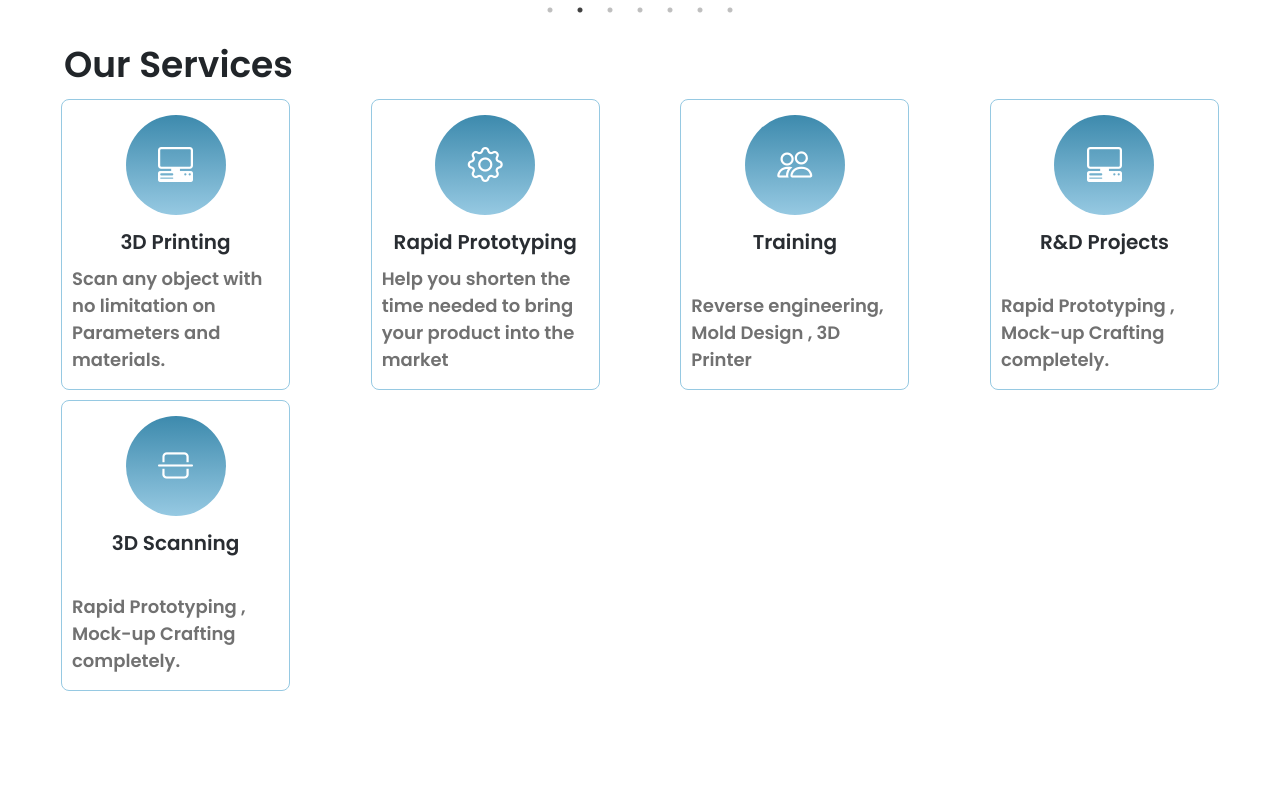
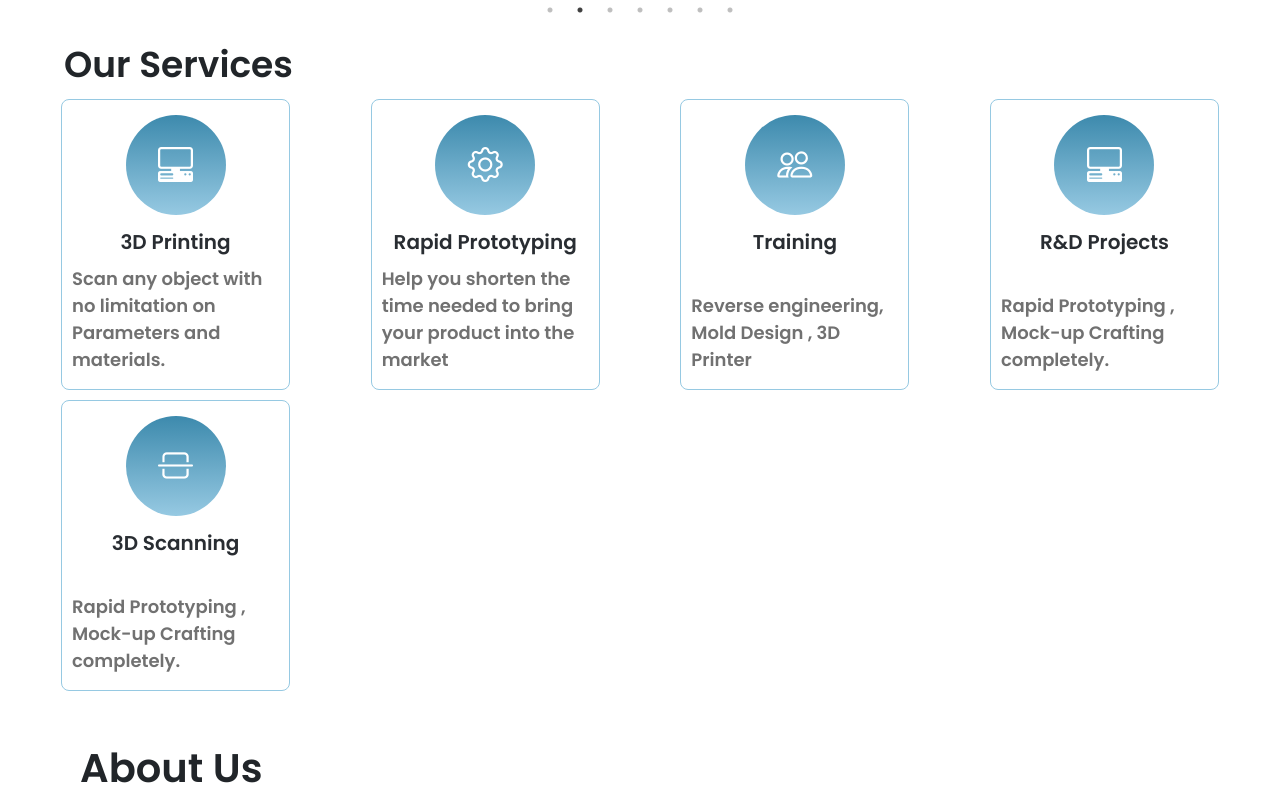
Before and after one commit to ahmed22362/cubeart, a Next.js app: page / in a window 1280 px wide. Shown: the part 1806-2606 px from the top of the page. Before the commit the page ends 2550 px from the top, so only its background shows below. Built offline with nearby package versions, Linux system fonts and the light colour scheme.

Commit message:
the last updated

```diff
--- a/app/page.js
+++ b/app/page.js
@@ -1,5 +1,5 @@
 import './page.module.css'
-import { MyCarsouel, OurService, ProductDiscSlider, ProductSlider } from '@/components'
+import { AboutUs, MyCarsouel, OurService, ProductDiscSlider, ProductSlider } from '@/components'
 
 export default function Home() {
   return (
@@ -14,6 +14,9 @@ export default function Home() {
         <div className='px-2'>
           <OurService />
         </div>
+        <div className='px10'>
+          <AboutUs />
+        </div>
     </>
   )
 }
--- /dev/null
+++ b/components/Aboutus/AboutUs.jsx
@@ -0,0 +1,9 @@
+"use client"
+
+export default function AboutUs() {
+    return (
+        <div>
+            <h1>About Us</h1>
+        </div>
+    )
+};
--- a/components/index.js
+++ b/components/index.js
@@ -5,6 +5,9 @@ import ProductSlider from "./productSlider/productSlider";
 import OurService from './OurServies/ourServices';
 import ServiceCard from "./ServiceCard/serviceCard";
 import NavLinks from "./navLink/breadcurmbs";
+import AboutUs from "./Aboutus/AboutUs";
+
+
 
 export {
     Navbar,
@@ -13,5 +16,6 @@ export {
     ProductSlider,
     OurService,
     ServiceCard,
-    NavLinks
+    NavLinks,
+    AboutUs
 }
```
